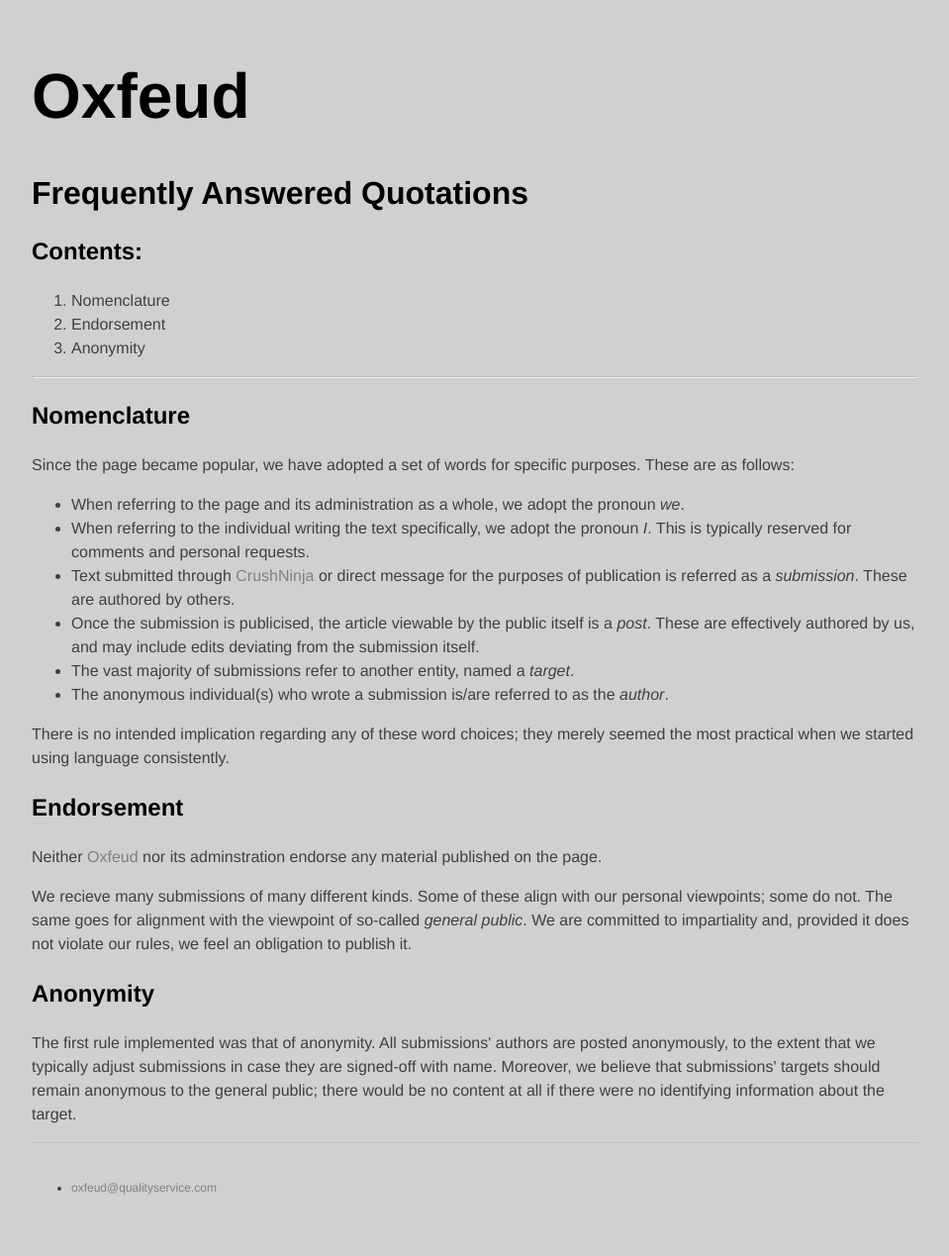
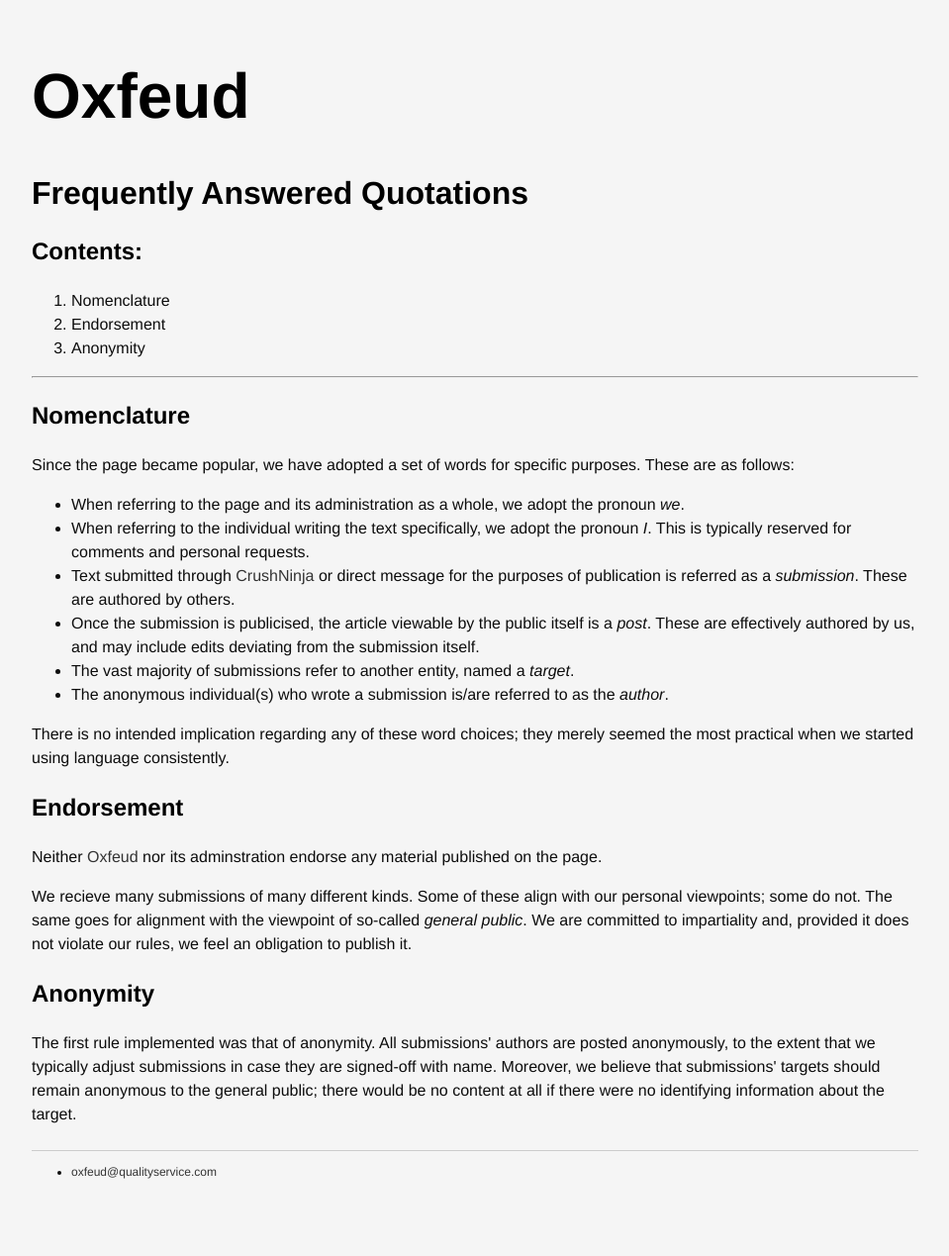
Before and after one commit to Oxfeud/oxfeud.github.io, a Jekyll site: the page built from index.html, in a window 1280 px wide. Shown: the whole page at 99% size, without its empty margins (160-1119 px from the left). Built offline with Jekyll 4.4.1, drawn with Linux system fonts in a browser that asks for light colours.

Commit message:
Update main.css

```diff
--- a/css/main.css
+++ b/css/main.css
@@ -2,11 +2,11 @@ body {
     margin: 60px auto;
     width: 70%;
     font-family:'Helvetica', 'Arial', 'Sans-Serif';
-    background-color: #d0d0d0;
+    background-color: #f5f5f5;
 }
 a {
     text-decoration: none;
-    color: #808080;
+    color: #333333;
 }
 a:hover {
     text-decoration: underline;
@@ -23,18 +23,15 @@ h3 {
 p {
     font-size: 1em;
     line-height: 1.5em;
-    color: #404040;
+    color: #0D0D0D;
 }
 li {
     font-size: 1em;
     line-height: 1.5em;
-    color: #404040;
+    color: #0d0d0d;
 }
 footer {
-    border-top: 1px solid #c0c0c0;
-    padding-top: 2em;
+    border-top: 1px solid #cccccc;
+    margin-top: 2em;
     font-size: 0.75em;
 }
-hr {
-    border-top: 1px solid #c0c0c0
-}
```
